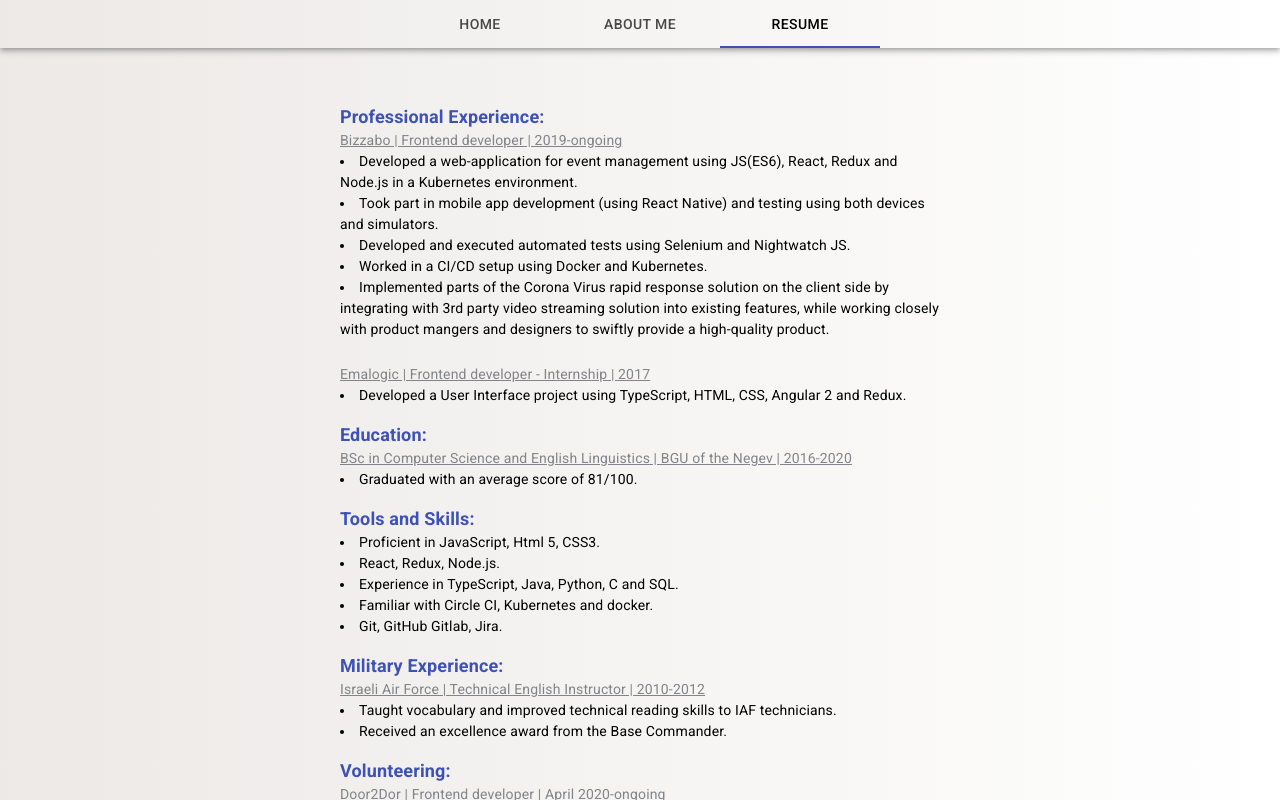
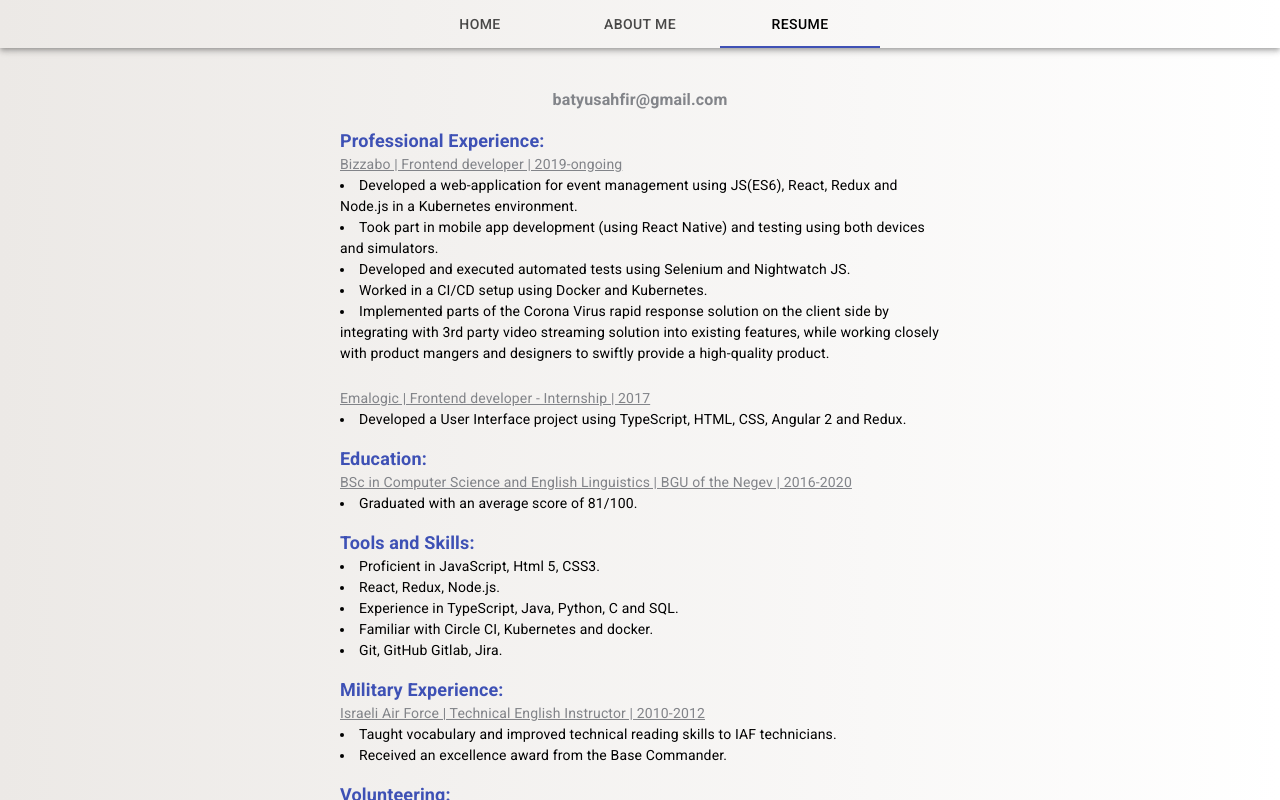
Before and after one commit to batel-shafir/my-personal-webpage, a React (Create React App) app in the folder client/: page / in a window 1280 px wide. Both pictures are taken after a click on the tab "RESUME". Shown: the top 800 px of the page. Built offline with nearby package versions, Linux system fonts and the light colour scheme.

Commit message:
added email to resume

```diff
--- a/client/src/Components/Resume.js
+++ b/client/src/Components/Resume.js
@@ -7,6 +7,9 @@ function Resume(props) {
 
   return (
     <div className="resume-container">
+      <div>
+          <div className="email-address bold color-4">batyusahfir@gmail.com</div>
+      </div>
       <div className="section-header color-3 bold">Professional Experience:</div>
       <div className="font-size-14">
         <span className="color-4 underline">Bizzabo | Frontend developer | 2019-ongoing</span>
--- a/client/src/Components/Resume.scss
+++ b/client/src/Components/Resume.scss
@@ -1,5 +1,8 @@
 .resume-container{
     padding: 0% 25% ;
+    .email-address{
+        text-align: center;
+    }
 
     .section-header{
       margin-top: 15px;
```
